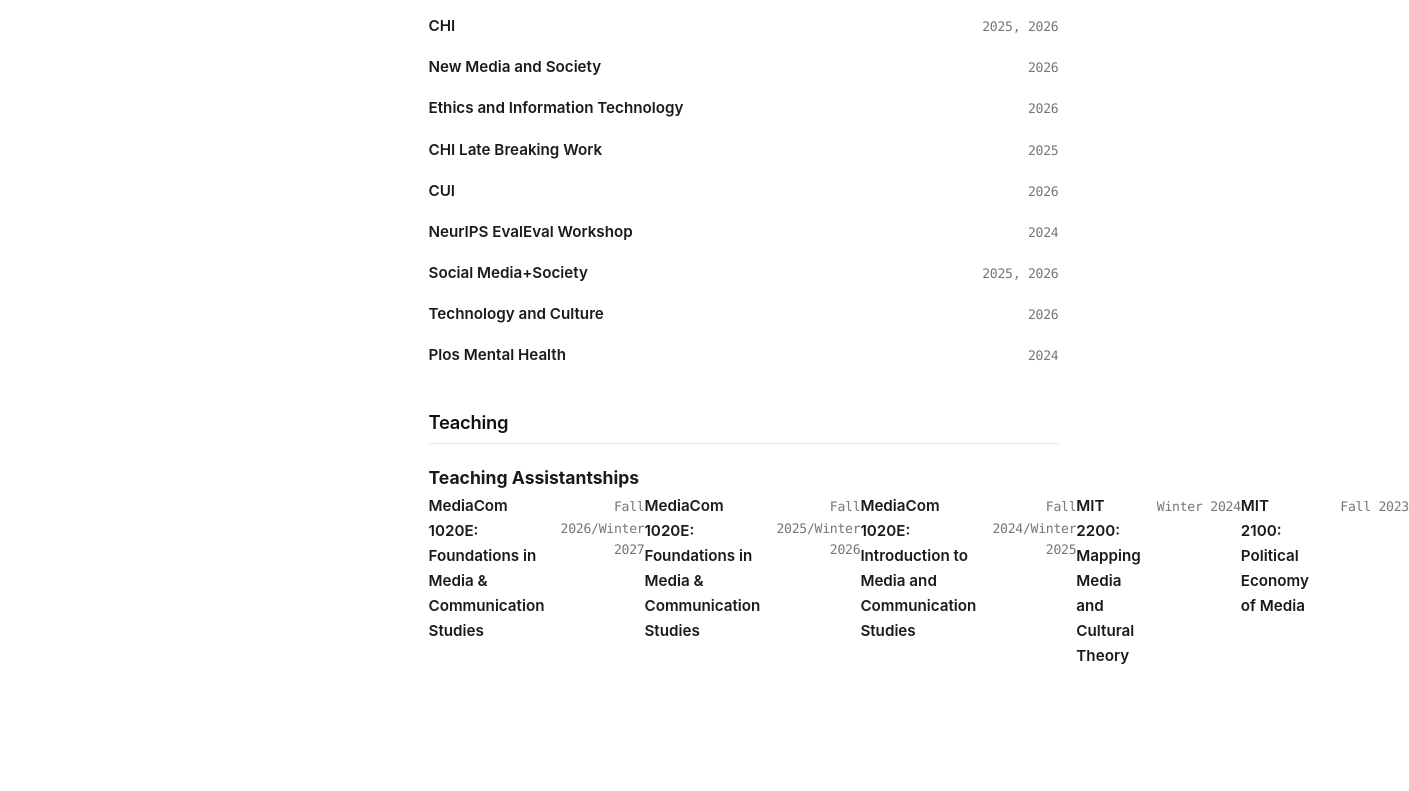
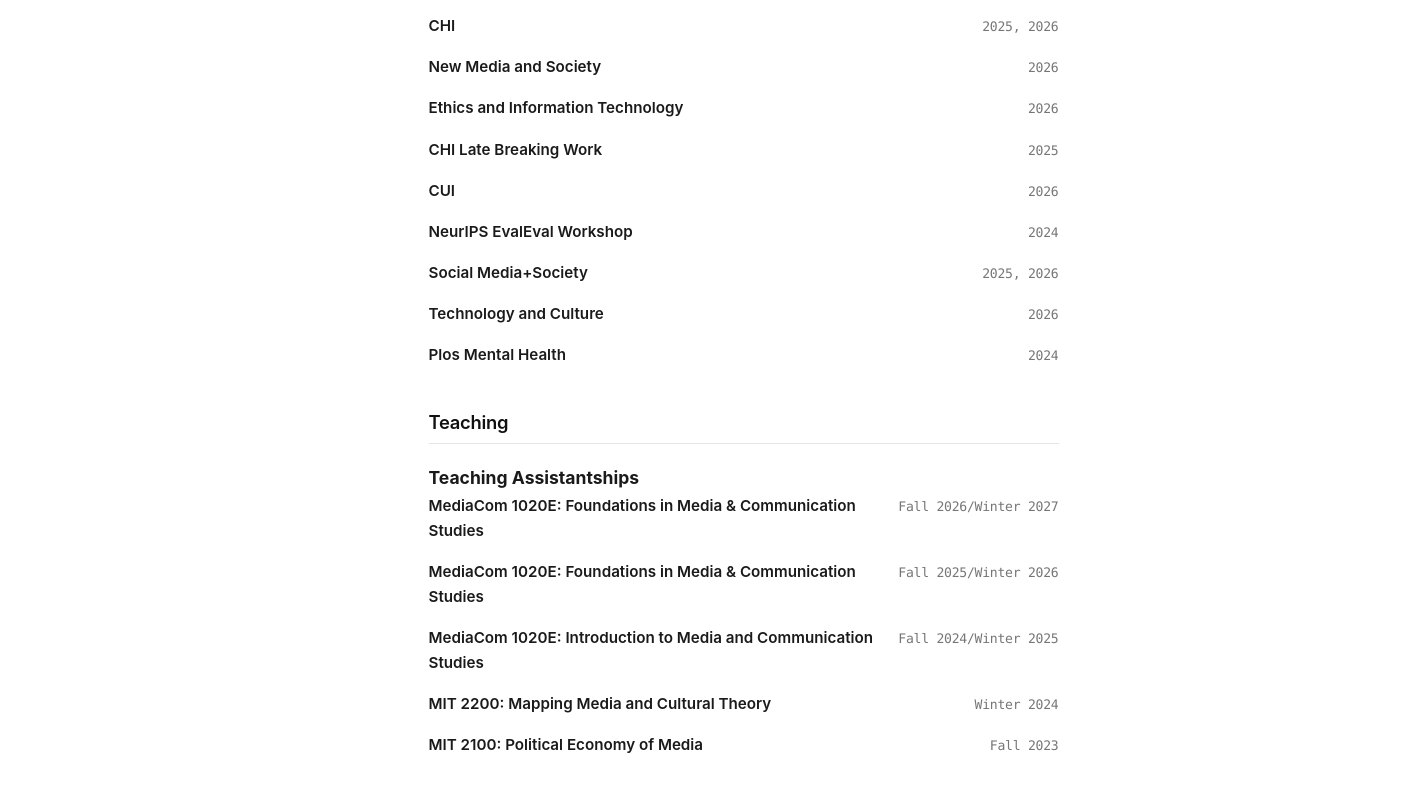
Before and after one commit to tkmaeda/tkmaeda.github.io, a website: page cv.html in a window 1280 px wide. Shown: the part 2002-2793 px from the top of the page, 1409 px wide, since content can reach past the window. Drawn offline with Linux system fonts and the light colour scheme.

```diff
--- a/cv.html
+++ b/cv.html
@@ -283,18 +283,26 @@
             <div class="cv-meta">MediaCom 1020E: Foundations in Media & Communication Studies</div>
           </div>
           <div class="cv-date">Fall 2026/Winter 2027</div>
+        </div>
+        <div class="cv-entry">
           <div class="cv-desc">
             <div class="cv-meta">MediaCom 1020E: Foundations in Media & Communication Studies</div>
           </div>
           <div class="cv-date">Fall 2025/Winter 2026</div>
+        </div>
+        <div class="cv-entry">
           <div class="cv-desc">
             <div class="cv-meta">MediaCom 1020E: Introduction to Media and Communication Studies</div>
           </div>
           <div class="cv-date">Fall 2024/Winter 2025</div>
+        </div>
+        <div class="cv-entry">
           <div class="cv-desc">
             <div class="cv-meta">MIT 2200: Mapping Media and Cultural Theory</div>
           </div>
           <div class="cv-date">Winter 2024</div>
+        </div>
+        <div class="cv-entry">
           <div class="cv-desc">
             <div class="cv-meta">MIT 2100: Political Economy of Media</div>
           </div>
```
